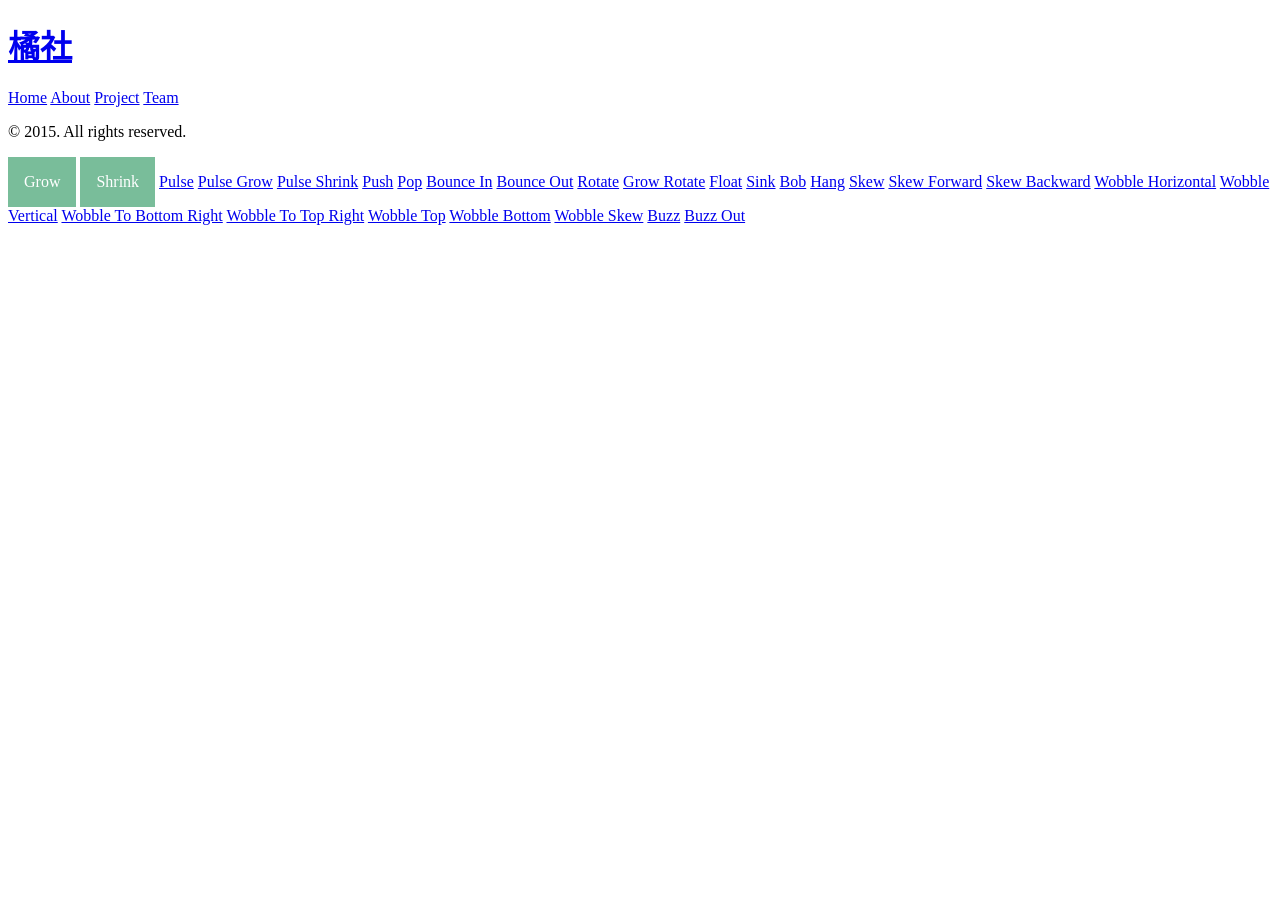
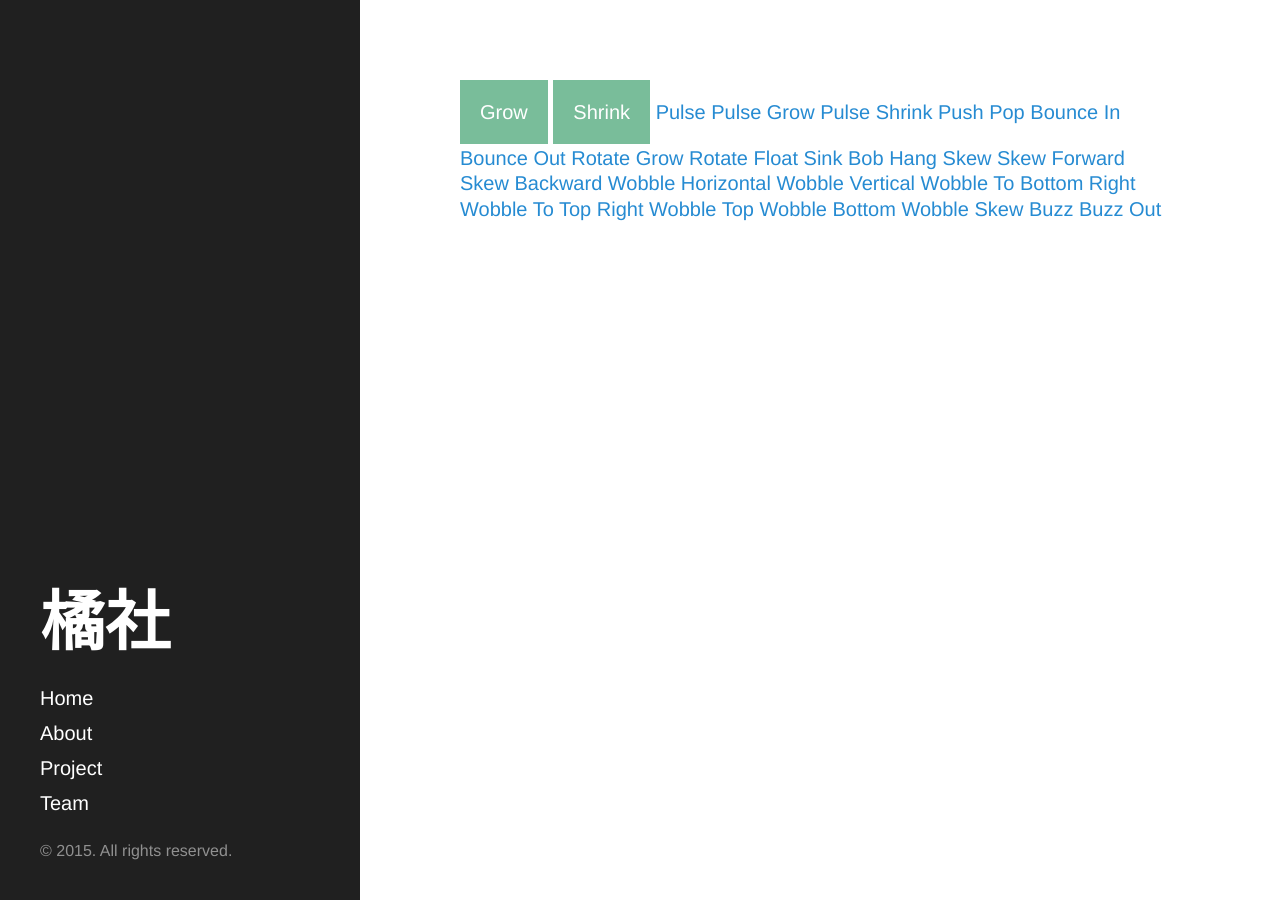
Before and after one commit to orangeclub/orangeclub.github.io, a Jekyll site: the page built from speakers.html, in a window 1280 px wide. Built offline with Jekyll 4.4.1, drawn with Linux system fonts in a browser that asks for light colours; nearby versions of some CDN libraries; library files that are not in the unit come from our copies.

Commit message:
no message

```diff
--- a/_config.yml
+++ b/_config.yml
@@ -7,7 +7,7 @@ title:            橘社
 tagline:          受命不迁，有以自乐
 url:              https://orangeclub.github.io
 paginate:         1
-baseurl:          https://orangeclub.github.io
+baseurl:          https://orangeclub.github.io/
 author:
   name:
   url:            https://orangeclub.github.io
--- a/_includes/head.html
+++ b/_includes/head.html
@@ -15,10 +15,10 @@
   </title>
 
   <!-- CSS -->
-  <link rel="stylesheet" href="public/css/poole.css">
-  <link rel="stylesheet" href="public/css/syntax.css">
-  <link rel="stylesheet" href="public/css/hyde.css">
-  <link href="public/css/hover.css" rel="stylesheet" media="all">
+  <link rel="stylesheet" href="{{ site.baseurl }}public/css/poole.css">
+  <link rel="stylesheet" href="{{ site.baseurl }}public/css/syntax.css">
+  <link rel="stylesheet" href="{{ site.baseurl }}public/css/hyde.css">
+  <link href="{{ site.baseurl }}public/css/hover.css" rel="stylesheet" media="all">
   <link rel="stylesheet" href="http://fonts.googleapis.com/css?family=PT+Sans:400,400italic,700|Abril+Fatface">
   <script src="js/jquery.js"></script>
   <!-- Icons -->
```
